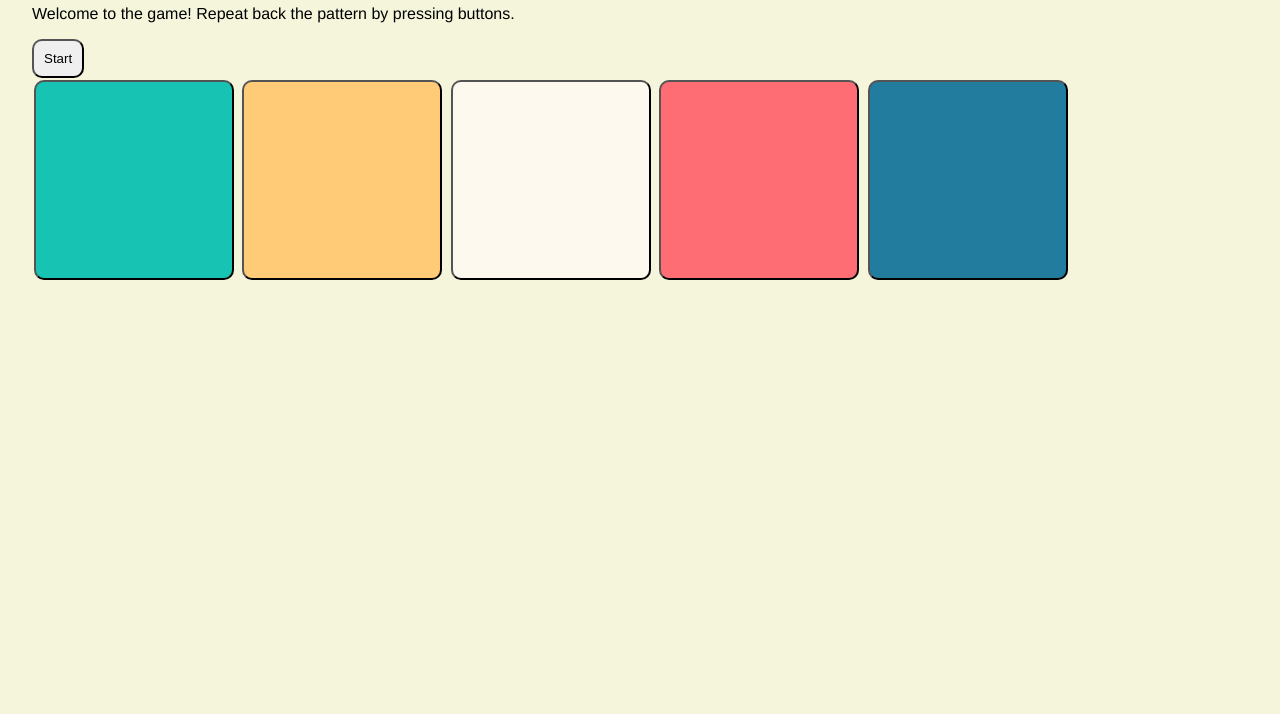
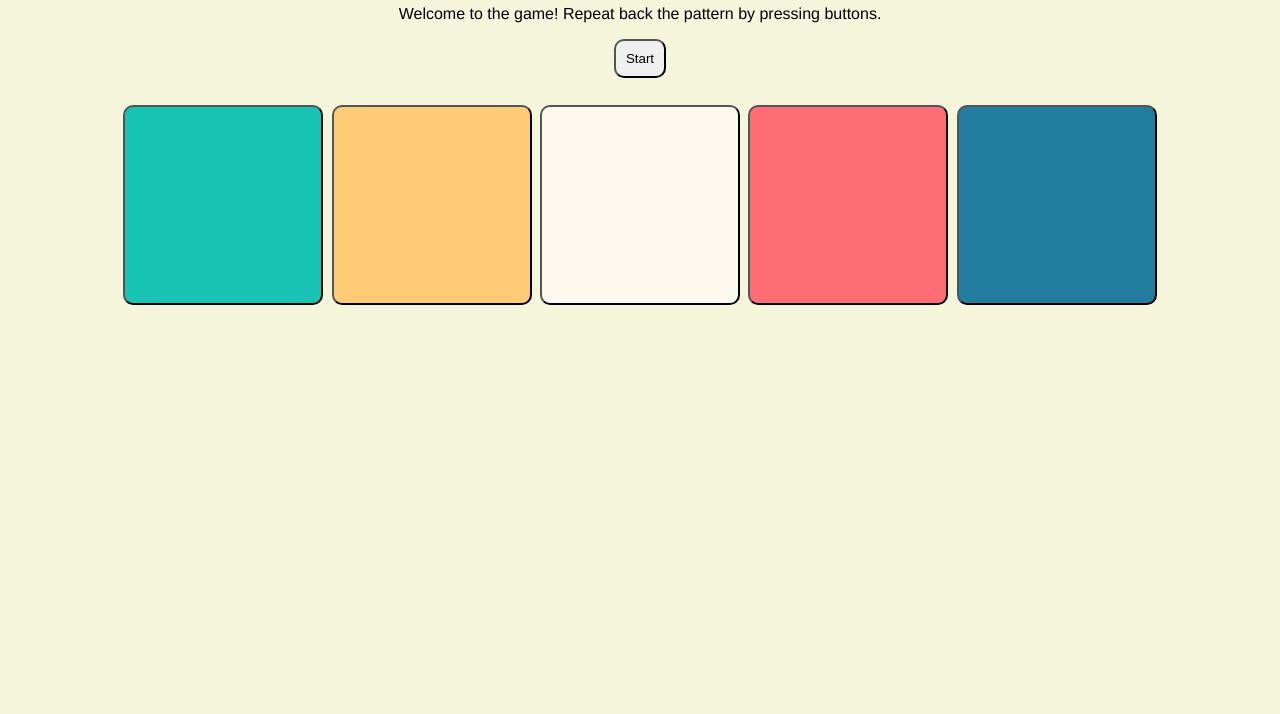
Before and after one commit to NabilFayak/CodePath-Prework-Game, a plain HTML site: page index.html in a window 1280 px wide. Shown: the part 86-800 px from the top of the page. Drawn offline with Linux system fonts and the light colour scheme.

Commit message:
updated margins

```diff
--- a/style.css
+++ b/style.css
@@ -12,6 +12,7 @@ html {
 
 /* adjust typography defaults */
 body {
+  text-align: center;
   font-family: helvetica, arial, sans-serif;
   margin: 2rem;
   background-color: beige;
@@ -25,6 +26,7 @@ h1 {
 button {
   padding: 10px;
   border-radius: 10px;
+  margin-bottom: 25px;
 }
 
 #gameButtonArea > button {
```
